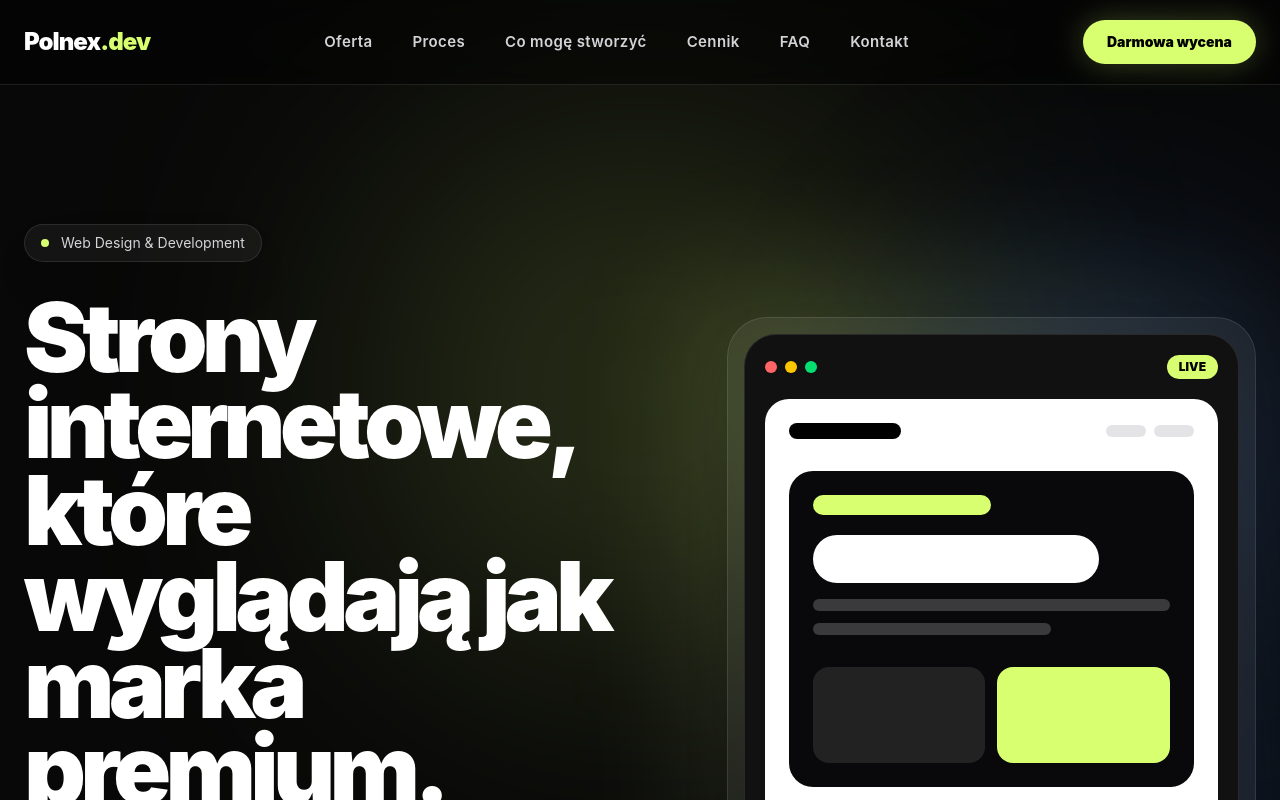
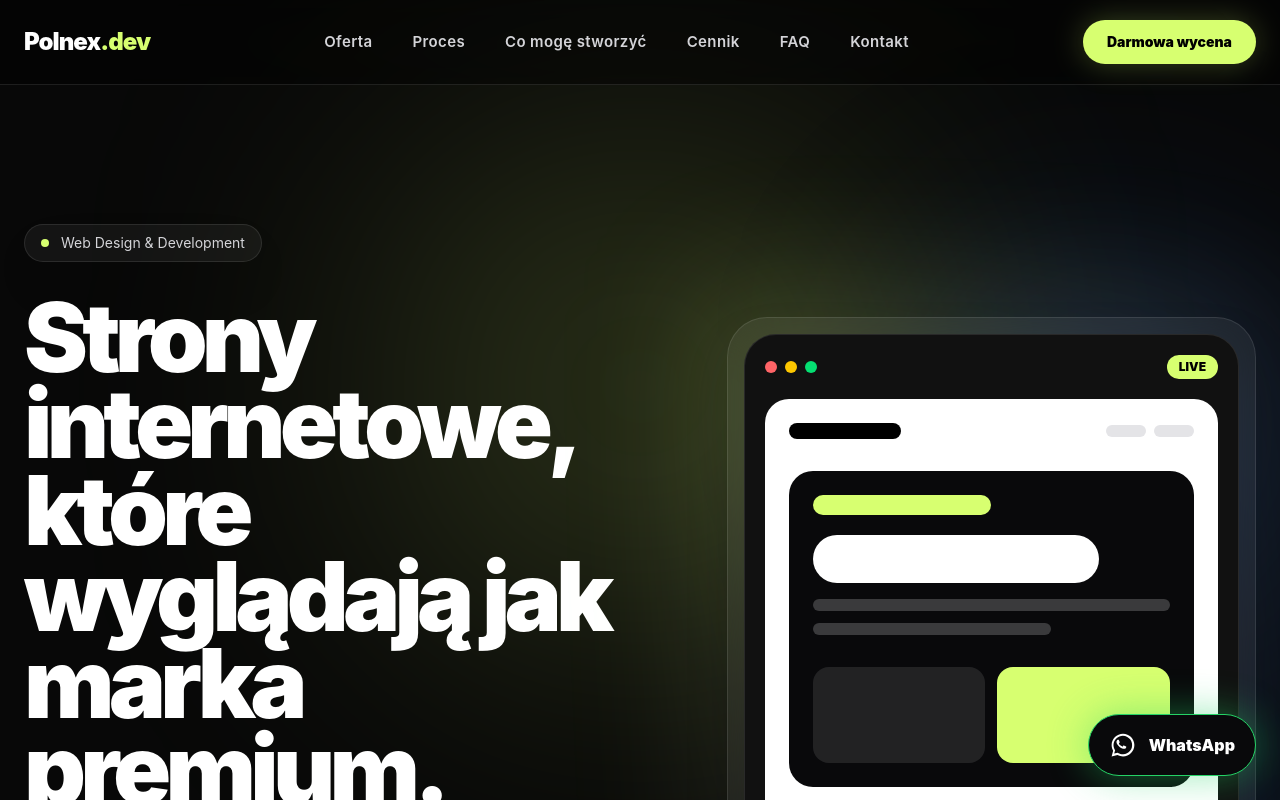
Before and after one commit to polnexdev-star/polnex-dev, a React (Vite) app: page / in a window 1280 px wide. Shown: the top 800 px of the page. Built offline with nearby package versions, Linux system fonts and the light colour scheme.

Commit message:
Add WhatsApp contact and polish demos

```diff
--- a/src/App.jsx
+++ b/src/App.jsx
@@ -2743,6 +2743,25 @@ if (selectedProject) {
 </footer>
 
       </main>
+      <a
+  href="https://wa.me/48785321206?text=Cześć,%20chcę%20wycenę%20strony."
+  target="_blank"
+  rel="noreferrer"
+  className="fixed bottom-6 right-6 z-[999] flex items-center bg-zinc-950 border border-[#25D366]/100 gap-3 rounded-full bg-[#1a7f4b] px-5 py-4 text-white shadow-[0_00px_40px_rgba(37,211,102,0.45)] transition duration-300 hover:scale-110 hover:shadow-[0_02px_45px_rgba(31,157,87,0.35)]"
+>
+  <svg
+    xmlns="http://www.w3.org/2000/svg"
+    viewBox="0 0 32 32"
+    className="h-7 w-7 fill-current"
+  >
+    <path d="M19.11 17.39c-.28-.14-1.64-.81-1.89-.9-.25-.09-.43-.14-.61.14-.18.28-.7.9-.86 1.08-.16.18-.31.21-.59.07-.28-.14-1.17-.43-2.22-1.38-.82-.73-1.37-1.64-1.53-1.91-.16-.28-.02-.43.12-.57.13-.13.28-.34.41-.5.14-.16.18-.28.28-.46.09-.18.05-.34-.02-.48-.07-.14-.61-1.47-.84-2.01-.22-.53-.45-.46-.61-.47h-.52c-.18 0-.48.07-.73.34-.25.28-.96.94-.96 2.3s.98 2.68 1.12 2.87c.14.18 1.93 2.95 4.68 4.13.66.28 1.18.45 1.58.58.66.21 1.27.18 1.75.11.53-.08 1.64-.67 1.87-1.31.23-.64.23-1.19.16-1.31-.07-.12-.25-.19-.53-.33z"/>
+    <path d="M16.02 3C8.83 3 3 8.83 3 16c0 2.3.6 4.54 1.74 6.51L3 29l6.67-1.69A12.94 12.94 0 0 0 16.02 29C23.2 29 29 23.17 29 16S23.2 3 16.02 3zm0 23.64c-2.01 0-3.97-.54-5.69-1.56l-.41-.24-3.96 1 1.06-3.86-.27-.4a10.61 10.61 0 1 1 9.27 5.06z"/>
+  </svg>
+
+  <span className="hidden lg:block font-black">
+    WhatsApp
+  </span>
+</a>
     </div>
   )
 }
```
